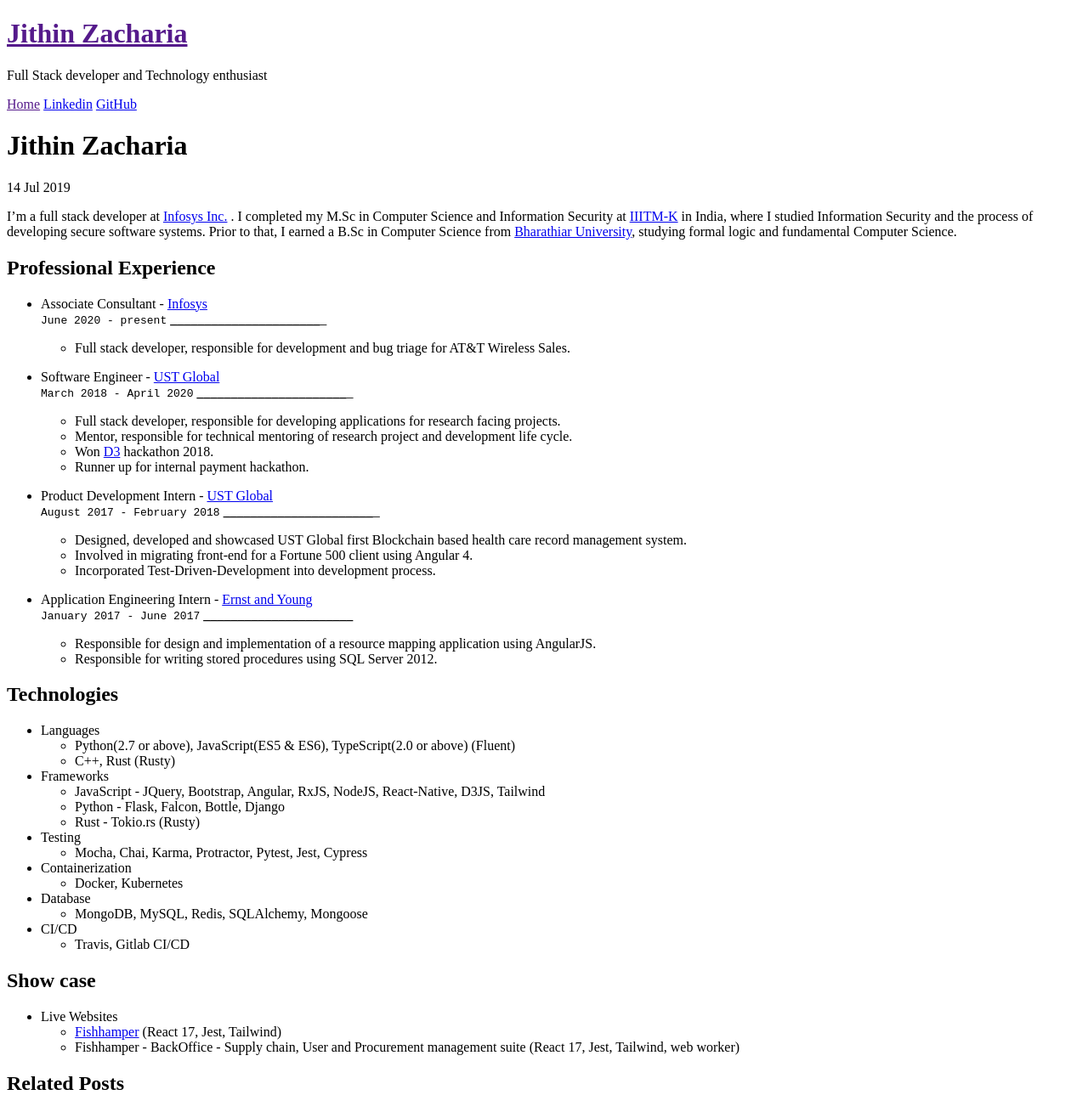
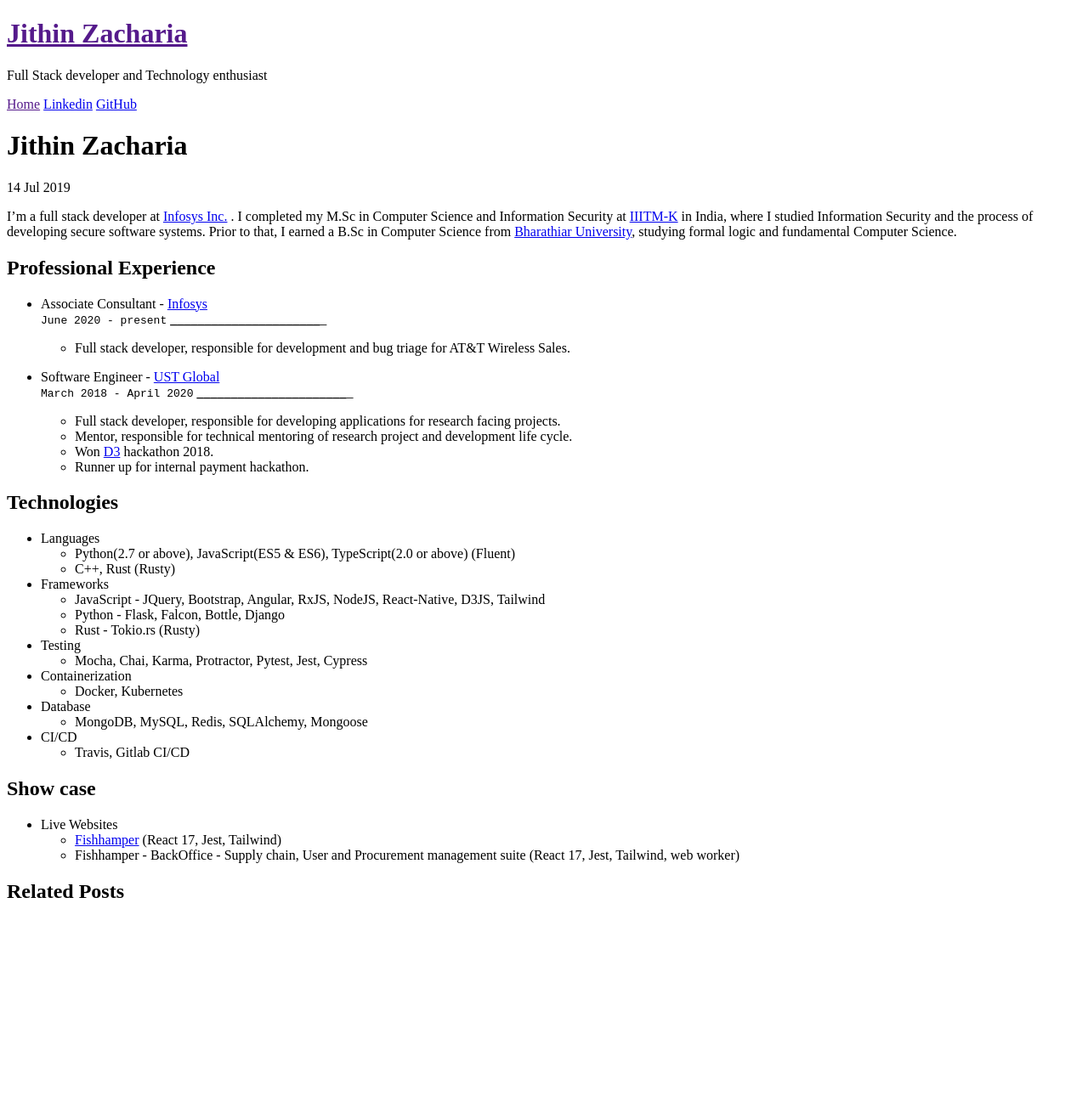
Before and after one commit to Jithinqw/jithinqw.github.io, a Jekyll site: the page built from _posts/2019-7-14-content.md, in a window 1280 px wide. Shown: the whole page at 85% size. Built offline with Jekyll 4.4.1, drawn with Linux system fonts in a browser that asks for light colours; Markdown is read by kramdown in place of the engine named in the settings; after the commit the page ends 1083 px from its top, so only the background shows below that.

Commit message:
Update spell

```diff
--- a/_posts/2019-7-14-content.md
+++ b/_posts/2019-7-14-content.md
@@ -21,22 +21,6 @@
     * Mentor, responsible for technical mentoring of research project and development life cycle.
     * Won [D3](https://d3.ust-global.com/) hackathon 2018.
     * Runner up for internal payment hackathon.
-
-* Product Development Intern - [UST Global](https://www.ust-global.com)<br/>
-    `August 2017 - February 2018`
-    ___________________________________________________________________
-
-    * Designed, developed and showcased UST Global first Blockchain based health care record management system.
-    * Involved in migrating front-end for a Fortune 500 client using Angular 4.
-    * Incorporated Test-Driven-Development into development process.
-
-* Application Engineering Intern - [Ernst and Young](https://www.ey.com/)<br/>
-    `January 2017 - June 2017`
-    __________________________________________________________________
-
-    * Responsible for design and implementation of a resource mapping application using AngularJS.
-    * Responsible for writing stored procedures using SQL Server 2012.
-
 
 ## Technologies
 
```
